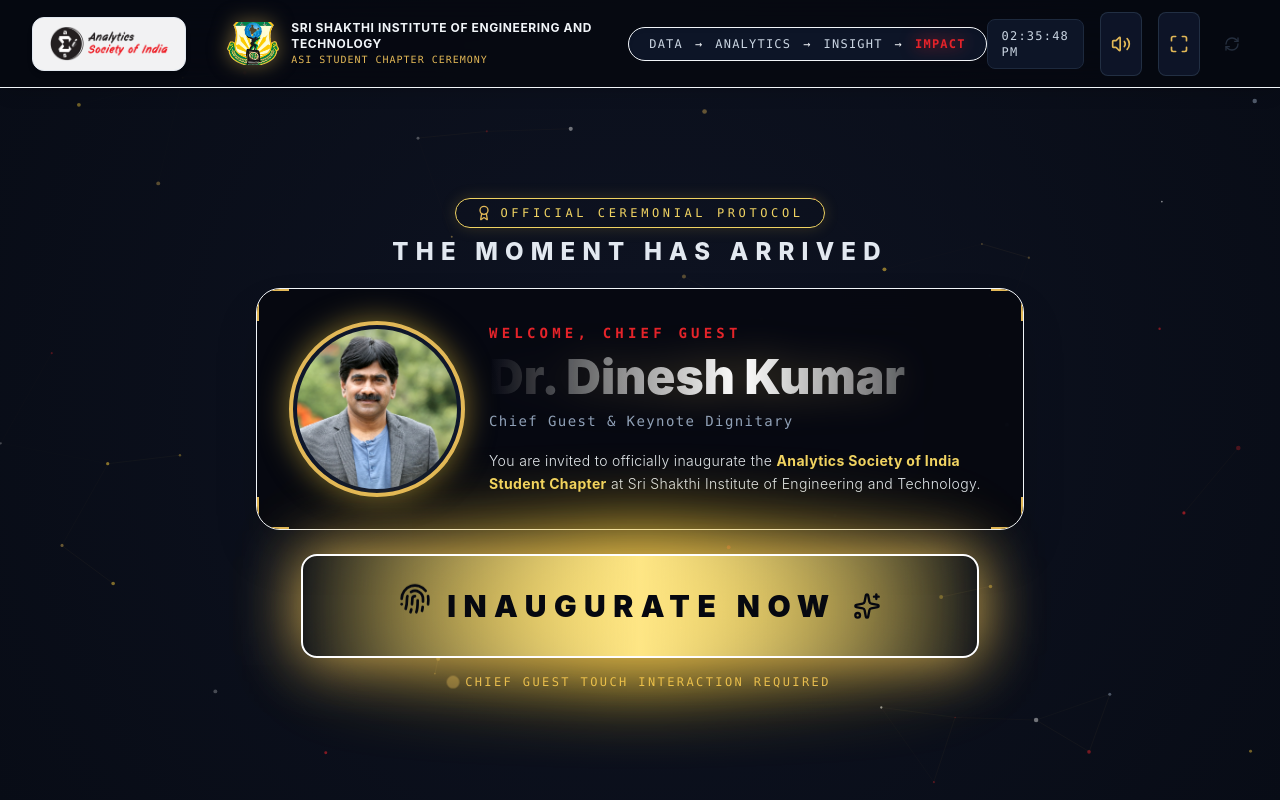
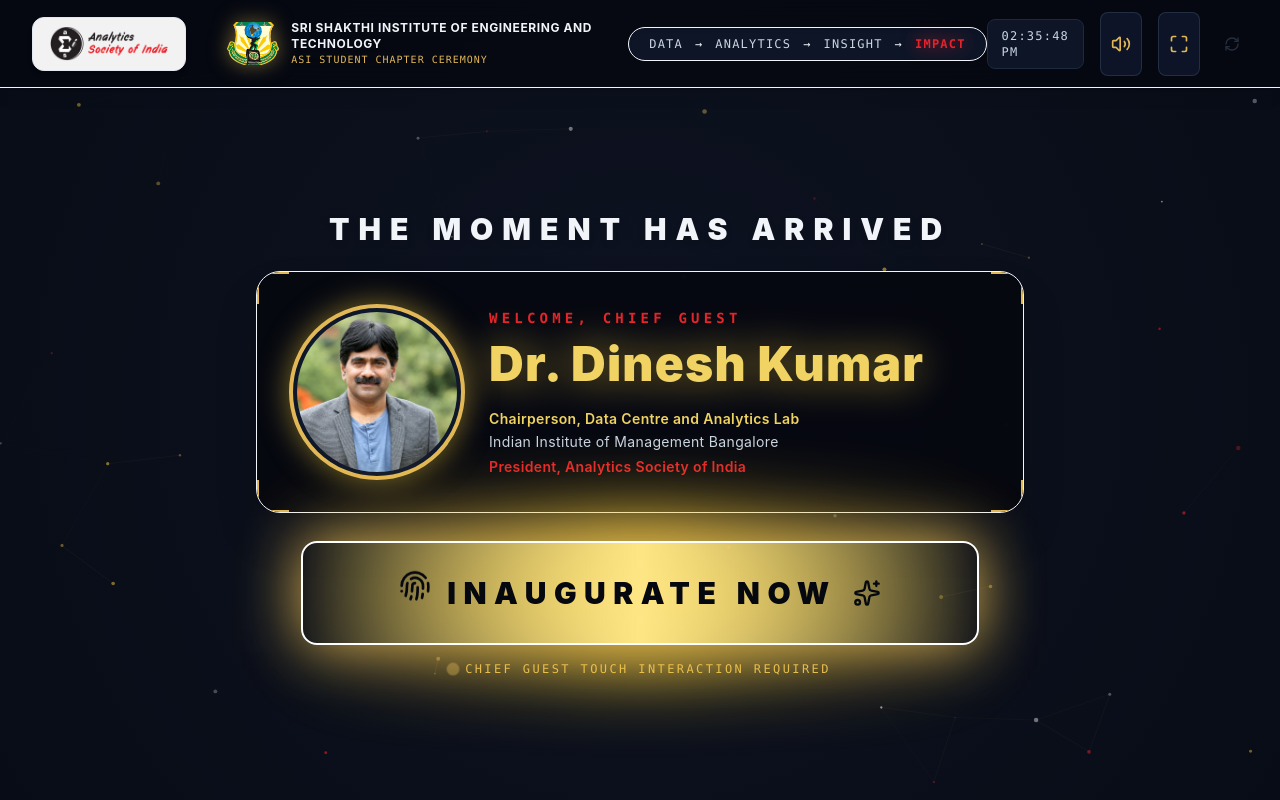
Before and after one commit to ashwinsiva007/asi_inauguration, a React (Vite) app: page / in a window 1280 px wide. Both pictures are taken after a click on the button "INITIATE INAUGURATION". Built offline with nearby package versions, Linux system fonts and the light colour scheme.

Commit message:
Updated_Stage_2_Dr_Dinesh_Kumar_designations_summary_and_fixed_name_visibility

```diff
--- a/src/components/Stage2Confirmation.tsx
+++ b/src/components/Stage2Confirmation.tsx
@@ -1,6 +1,6 @@
 import React, { useState } from 'react';
 import { motion } from 'framer-motion';
-import { Award, Sparkles, Fingerprint } from 'lucide-react';
+import { Sparkles, Fingerprint } from 'lucide-react';
 import { EVENT_CONFIG } from '../config/eventConfig';
 import { audioEngine } from '../utils/audioEngine';
 
@@ -26,18 +26,12 @@
       transition={{ duration: 0.5, ease: 'easeOut' }}
       className="relative z-10 flex flex-col justify-center items-center w-full h-[calc(100vh-5.5rem)] px-8 py-4 max-w-5xl mx-auto text-center select-none"
     >
-      {/* Formal Header Badge */}
-      <div className="inline-flex items-center space-x-2 px-5 py-1.5 rounded-full bg-gold-500/15 border border-gold-400/40 text-gold-300 text-xs font-mono tracking-[0.3em] uppercase mb-2 shadow-[0_0_15px_rgba(212,175,55,0.2)]">
-        <Award className="w-4 h-4 text-gold-400" />
-        <span>OFFICIAL CEREMONIAL PROTOCOL</span>
-      </div>
-
       {/* Main Announcement */}
-      <h2 className="text-xl sm:text-2xl font-extrabold tracking-[0.3em] text-slate-200 uppercase mb-3">
+      <h2 className="text-2xl sm:text-3xl font-black tracking-[0.3em] text-slate-100 uppercase mb-4 drop-shadow-md">
         THE MOMENT HAS ARRIVED
       </h2>
 
-      {/* Welcome Chief Guest Invitation Card */}
+      {/* Welcome Chief Guest Card */}
       <div className="my-2 p-6 sm:p-8 rounded-3xl bg-slate-950/90 border border-gold-500/40 backdrop-blur-xl shadow-2xl max-w-3xl w-full relative overflow-hidden">
         {/* Decorative Golden Corner Accents */}
         <div className="absolute top-0 left-0 w-8 h-8 border-t-2 border-l-2 border-gold-400" />
@@ -49,7 +43,7 @@
           {/* Chief Guest Portrait Frame */}
           {EVENT_CONFIG.chiefGuest.photoPath && (
             <div className="relative group shrink-0">
-              <div className="absolute -inset-2 rounded-full bg-gradient-to-r from-gold-400 via-asi-red to-gold-400 opacity-75 blur-md group-hover:opacity-100 transition duration-500" />
+              <div className="absolute -inset-2 rounded-full bg-gradient-to-r from-gold-400 via-asi-red to-gold-400 opacity-80 blur-md group-hover:opacity-100 transition duration-500" />
               <div className="relative w-36 h-36 sm:w-44 sm:h-44 rounded-full border-4 border-gold-400 p-1 bg-slate-900 shadow-[0_0_30px_rgba(212,175,55,0.6)] overflow-hidden">
                 <img
                   src={EVENT_CONFIG.chiefGuest.photoPath}
@@ -60,35 +54,37 @@
             </div>
           )}
 
-          {/* Dignitary Info */}
-          <div className="space-y-2.5 flex-1">
+          {/* Dignitary Details */}
+          <div className="space-y-3 flex-1">
             <p className="text-xs sm:text-sm font-mono tracking-[0.3em] text-asi-red font-bold uppercase">
               {EVENT_CONFIG.chiefGuest.title}
             </p>
 
-            <h1 className="text-3xl sm:text-4xl md:text-5xl font-black text-transparent bg-clip-text bg-gradient-to-r from-gold-200 via-white to-gold-400 drop-shadow-[0_0_20px_rgba(226,184,87,0.4)]">
+            {/* Guest Name: 100% Solid Bright Gold & Crystal Clear Visibility */}
+            <h1 className="text-3xl sm:text-4xl md:text-5xl font-black text-gold-300 tracking-wide drop-shadow-[0_0_20px_rgba(212,175,55,0.7)]">
               {EVENT_CONFIG.chiefGuest.name}
             </h1>
 
-            <p className="text-xs sm:text-sm font-mono tracking-widest text-slate-400">
-              {EVENT_CONFIG.chiefGuest.designation}
-            </p>
-
             <div className="w-full h-px bg-gradient-to-r from-transparent via-gold-500/50 to-transparent my-2" />
 
-            <p className="text-xs sm:text-sm font-light tracking-wide text-slate-200 leading-relaxed">
-              You are invited to officially inaugurate the{' '}
-              <span className="font-bold text-gold-300">
-                Analytics Society of India Student Chapter
-              </span>{' '}
-              at Sri Shakthi Institute of Engineering and Technology.
-            </p>
+            {/* Dr. Dinesh Kumar Designations Summary */}
+            <div className="space-y-1 text-xs sm:text-sm font-medium text-slate-200 tracking-wide leading-snug">
+              <p className="text-gold-300 font-semibold">
+                Chairperson, Data Centre and Analytics Lab
+              </p>
+              <p className="text-slate-300 font-normal">
+                Indian Institute of Management Bangalore
+              </p>
+              <p className="text-asi-red font-semibold pt-0.5">
+                President, Analytics Society of India
+              </p>
+            </div>
           </div>
         </div>
       </div>
 
       {/* Main Ceremonial Touch Button [ INAUGURATE NOW ] */}
-      <div className="relative group mt-4">
+      <div className="relative group mt-5">
         {/* Animated Radial Pulse Rings */}
         <div className="absolute -inset-6 rounded-3xl bg-gradient-to-r from-gold-400 via-amber-300 to-gold-400 blur-2xl opacity-90 animate-pulse" />
 
--- a/src/config/eventConfig.ts
+++ b/src/config/eventConfig.ts
@@ -13,7 +13,12 @@
   chiefGuest: {
     title: 'WELCOME, CHIEF GUEST',
     name: 'Dr. Dinesh Kumar',
-    designation: 'Chief Guest & Keynote Dignitary',
+    designation: 'Chairperson, Data Centre and Analytics Lab • IIM Bangalore',
+    summaryLines: [
+      'Chairperson, Data Centre and Analytics Lab',
+      'Indian Institute of Management Bangalore',
+      'President, Analytics Society of India',
+    ],
     photoPath: '/assets/chief-guest.jpg',
   },
   eventDate: '24 AUGUST 2026',
--- a/src/types/inauguration.ts
+++ b/src/types/inauguration.ts
@@ -8,6 +8,7 @@
     title: string;
     name: string;
     designation?: string;
+    summaryLines?: string[];
     photoPath?: string;
   };
   eventDate: string;
```
